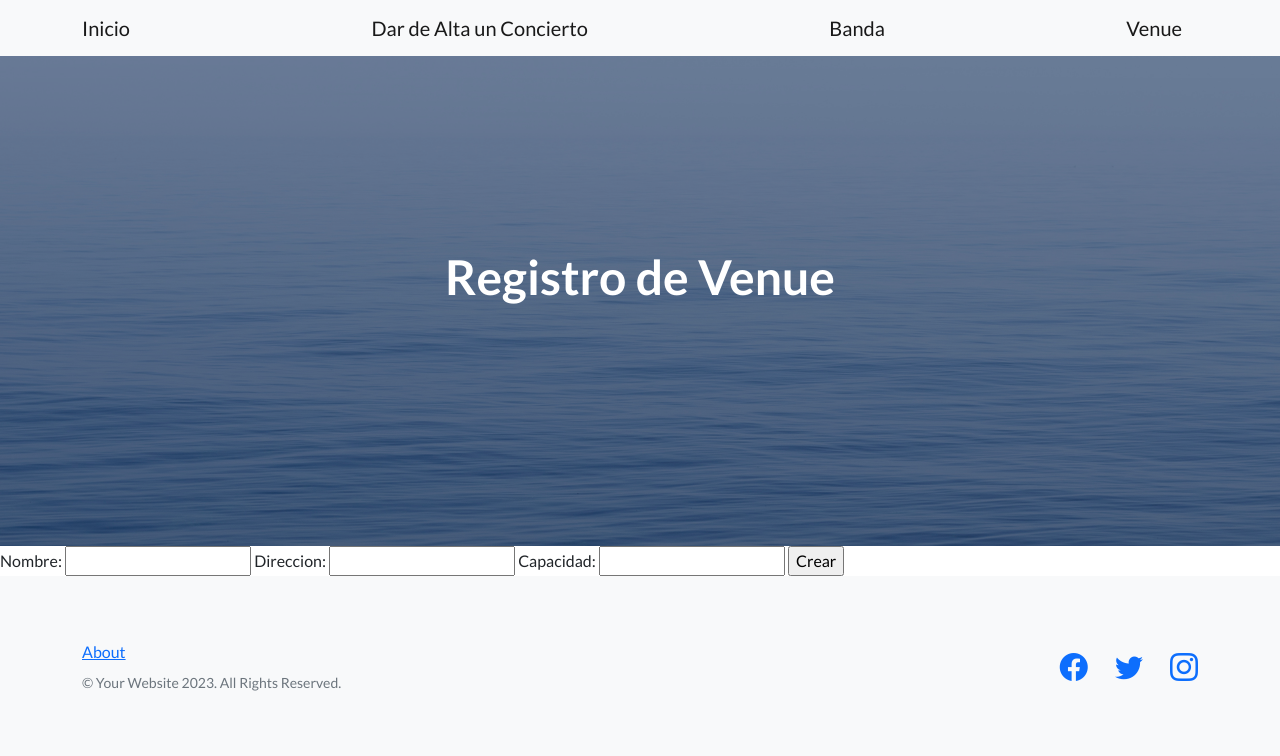
After one commit to JBarreto19/NuevoProyecto, a Django app: page /venue/ in a window 1280 px wide. The commit adds this page. Shown: the top 756 px of the page. Run offline with Django 4.2, Linux system fonts and the light colour scheme; some libraries are stand-ins or nearby versions.

Commit message:
Formulario de Venue

```diff
--- a/inicio/admin.py
+++ b/inicio/admin.py
@@ -1,4 +1,6 @@
 from django.contrib import admin
 from inicio.models import Concierto
+from inicio.models import Venues
 
 admin.site.register(Concierto)
+admin.site.register(Venues)
--- a/inicio/forms.py
+++ b/inicio/forms.py
@@ -4,3 +4,8 @@ class CrearBandaFormulario(forms.Form):
     banda = forms.CharField(max_length=30)
     genero = forms.CharField(max_length=250)
     precioEntrada = forms.IntegerField()
+
+class CrearVenueFormulario(forms.Form):
+    Nombre = forms.CharField(max_length=30)
+    Direccion = forms.CharField(max_length=250)
+    capacidad = forms.IntegerField()
--- /dev/null
+++ b/inicio/templates/inicio/venue.html
@@ -0,0 +1,15 @@
+{% extends "base.html" %}
+{% block title_head %}<title>Registrar Venue</title>{% endblock title_head %}
+{% block h1_header %}Registro de Venue{% endblock h1_header %}
+{% block main %}
+
+
+<form action="" method ="POST">
+    {% csrf_token %}
+    {{formulario}}
+    <input type="submit" value="Crear">
+
+</form>
+
+
+{% endblock main %}
--- a/inicio/urls.py
+++ b/inicio/urls.py
@@ -1,8 +1,9 @@
 from django.urls import path
-from inicio.views import inicio,conciertos, crear_conciertos
+from inicio.views import inicio,conciertos, crear_conciertos,crear_venue
 
 urlpatterns = [
     path ('', inicio, name='inicio'),
     path ('conciertos/', conciertos, name='conciertos'),
     path('conciertos/crear/', crear_conciertos, name='crear_concierto'),
+    path('venue/', crear_venue, name='crear_venue'),
 ]
--- a/inicio/views.py
+++ b/inicio/views.py
@@ -2,14 +2,12 @@ from django.shortcuts import render,redirect
 # from django.http import HttpResponse
 # from django.template import loader
 from inicio.models import Concierto
+from inicio.models import Venues
 from inicio.forms import CrearBandaFormulario
+from inicio.forms import CrearVenueFormulario
 
 def inicio(request):
-    # template = loader.get_template('inicio.html')
-    # template_renderizado = template.render ({})
-    # return HttpResponse (template_renderizado)
 
-#v3
     return render (request,'inicio/inicio.html',{})
 
 def conciertos (request):
@@ -42,3 +40,23 @@ def crear_conciertos (request):
 
     formulario = CrearBandaFormulario ()
     return render(request,'inicio/crear_concierto.html',{'formulario': formulario})
+
+def crear_venue (request):
+    if request.method == 'POST':
+        formulario = CrearVenueFormulario (request.POST)
+        if formulario.is_valid():
+            info_limpia =formulario.cleaned_data
+
+            Nombre = info_limpia.get('Nombre')
+            Direccion = info_limpia.get('Direccion')
+            capacidad = info_limpia.get('capacidad')
+
+            venue = Venues(Nombre=Nombre.lower(), Direccion=Direccion, capacidad=capacidad)
+            venue.save()
+
+            return redirect('venue')
+        else:
+            return render(request,'inicio/venue.html',{'formulario': formulario})
+
+    formulario = CrearVenueFormulario ()
+    return render(request,'inicio/venue.html',{'formulario': formulario})
--- a/templates/base.html
+++ b/templates/base.html
@@ -23,6 +23,7 @@
                 <a class="navbar-brand" href="{% url "inicio" %}">Inicio</a>
                 <a class="navbar-brand" href="{% url "crear_concierto" %}">Dar de Alta un Concierto</a>
                 <a class="navbar-brand" href="{% url "conciertos" %}">Banda</a>
+                <a class="navbar-brand" href="{% url "crear_venue" %}">Venue</a>
 
                 {% comment %} <a class="btn btn-primary" href="#signup">Sign Up</a> {% endcomment %}
             </div>
```
Also changed, not shown: inicio/models.py (+8 -0 lines), inicio/migrations/0003_venues.py (added).
